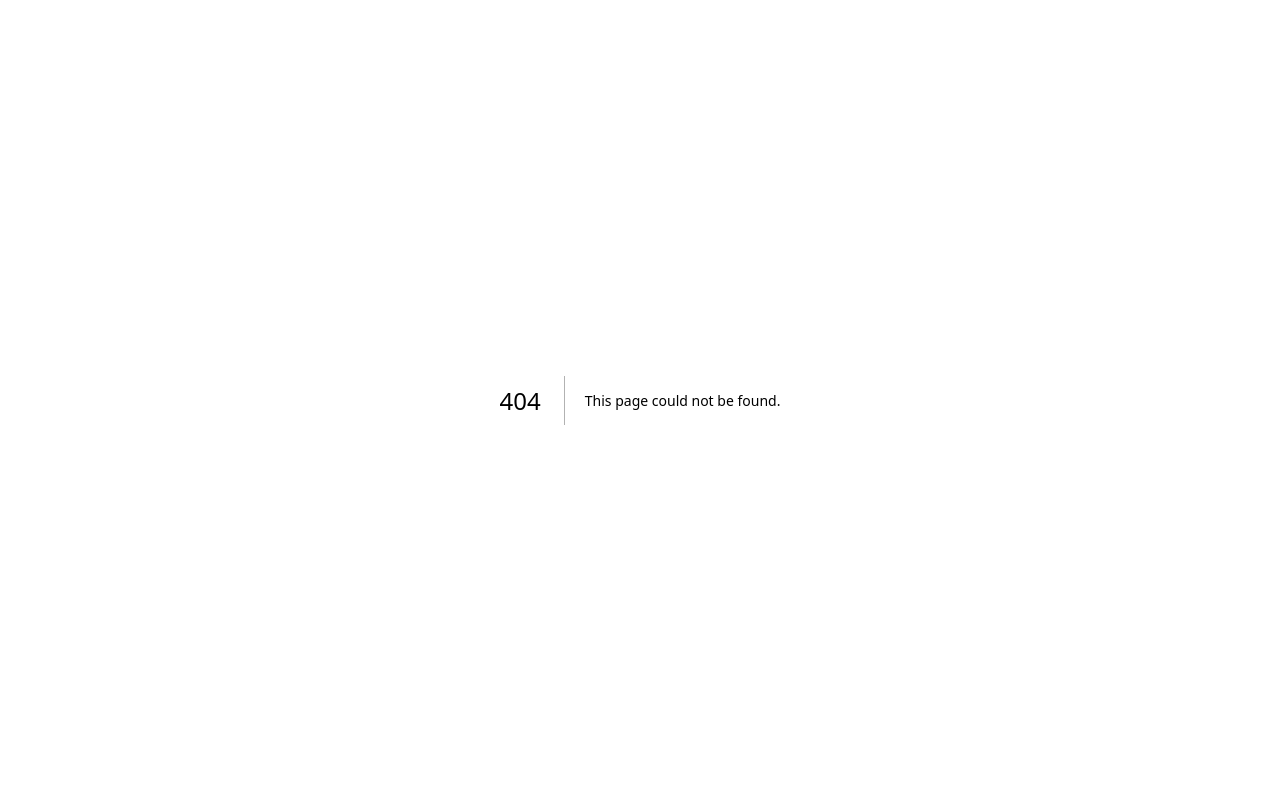
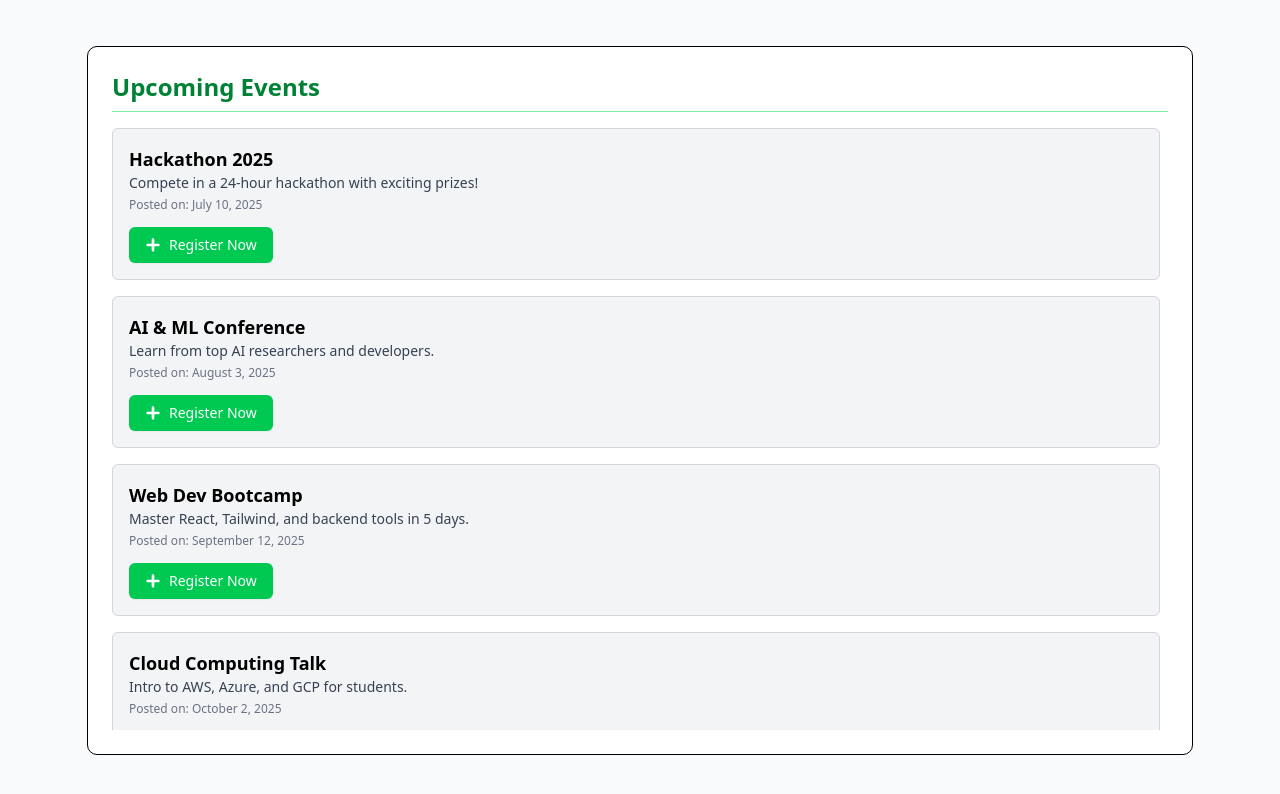
Before and after one commit to kemdav/Tambayan, a Next.js app: page /test/upcomingorg-event-test in a window 1280 px wide. Before the commit this address had no page. Shown: the top 794 px of the page. Built offline with nearby package versions, Linux system fonts and the light colour scheme.

Commit message:
Added Upcoming Event Org

```diff
--- /dev/null
+++ b/src/app/components/ui/general/upcomingorg-event-component.tsx
@@ -0,0 +1,70 @@
+"use client";
+
+import { cn } from "@/lib/utils";
+import { Button } from "./button";
+import { ReactNode } from "react";
+
+interface EventButton {
+  id: string;
+  title?: string;
+  description?: string;
+  date?: string;
+  buttonLabel: string;
+  buttonColorClass?: string;
+  buttonIcon?: ReactNode;
+  onButtonClick?: () => void;
+}
+
+interface UpcomingorgEventComponentProps {
+  events: EventButton[];
+}
+
+export default function UpcomingorgEventComponent({
+  events,
+}: UpcomingorgEventComponentProps) {
+  return (
+    <div className="flex items-center justify-center min-h-screen bg-gray-50">
+      <div
+        className={cn(
+          "flex flex-col p-6 w-[1106px] h-[709px] border rounded-[10px] border-black bg-white"
+        )}
+        style={{ overflow: "hidden" }}
+      >
+        <h1 className="text-2xl font-bold text-green-700 border-b border-green-300 mb-4 pb-2">
+          Upcoming Events
+        </h1>
+
+        <div className="flex flex-col gap-4 overflow-y-auto pr-2 flex-1 min-h-0 scrollbar-hidden">
+          {events.map((event, index) => (
+            <div
+              key={event.id}
+              className="relative border border-gray-300 rounded-md p-4 bg-gray-100 h-[152px] shrink-0"
+            >
+              <h1 className="text-lg font-semibold">{event.title}</h1>
+              <p className="text-sm text-gray-700">{event.description}</p>
+              <p className="text-xs text-gray-500 mt-1">
+                Posted on: {event.date}
+              </p>
+              <div className="absolute bottom-4 left-4">
+                <Button
+                  className={cn(
+                    "flex items-center gap-2 px-4 py-2 rounded-md font-medium text-sm",
+                    event.buttonColorClass
+                  )}
+                  onClick={event.onButtonClick}
+                >
+                  {event.buttonIcon && (
+                    <span className="flex items-center">
+                      {event.buttonIcon}
+                    </span>
+                  )}
+                  <span>{event.buttonLabel}</span>
+                </Button>
+              </div>
+            </div>
+          ))}
+        </div>
+      </div>
+    </div>
+  );
+}
--- /dev/null
+++ b/src/app/test/upcomingorg-event-test/page.tsx
@@ -0,0 +1,87 @@
+"use client";
+import React from "react";
+import UpcomingorgEventComponent from "@/app/components/ui/general/upcomingorg-event-component";
+
+const RegisterIcon = (
+  <svg
+    className="w-5 h-5"
+    fill="none"
+    stroke="currentColor"
+    strokeWidth={2}
+    viewBox="0 0 24 24"
+  >
+    <rect x="3" y="11" width="18" height="2" rx="1" fill="currentColor" />
+    <rect x="11" y="3" width="2" height="18" rx="1" fill="currentColor" />
+  </svg>
+);
+
+const DeregisterIcon = (
+  <svg
+    className="w-5 h-5"
+    fill="none"
+    stroke="currentColor"
+    strokeWidth={2}
+    viewBox="0 0 24 24"
+  >
+    <rect x="3" y="11" width="18" height="2" rx="1" fill="currentColor" />
+  </svg>
+);
+
+const baseEvents = [
+  {
+    id: "event-1",
+    title: "Hackathon 2025",
+    description: "Compete in a 24-hour hackathon with exciting prizes!",
+    date: "July 10, 2025",
+  },
+  {
+    id: "event-2",
+    title: "AI & ML Conference",
+    description: "Learn from top AI researchers and developers.",
+    date: "August 3, 2025",
+  },
+  {
+    id: "event-3",
+    title: "Web Dev Bootcamp",
+    description: "Master React, Tailwind, and backend tools in 5 days.",
+    date: "September 12, 2025",
+  },
+  {
+    id: "event-4",
+    title: "Cloud Computing Talk",
+    description: "Intro to AWS, Azure, and GCP for students.",
+    date: "October 2, 2025",
+  },
+];
+
+export default function UpcomingorgEventTest() {
+  const [registrations, setRegistrations] = React.useState<boolean[]>(() =>
+    baseEvents.map(() => false)
+  );
+
+  const events = baseEvents.map((event, index) => {
+    return {
+      ...event,
+      buttonLabel: registrations[index] ? "Deregister" : "Register Now",
+      buttonColorClass: registrations[index]
+        ? "bg-gray-300 text-gray-800 hover:bg-gray-400"
+        : "bg-green-500 text-white hover:bg-green-600",
+      buttonIcon: registrations[index] ? DeregisterIcon : RegisterIcon,
+      onButtonClick: () => {
+        setRegistrations((prev) => {
+          const updated = [...prev];
+          updated[index] = !updated[index];
+          const action = updated[index] ? "Registered" : "Deregistered";
+          console.log(`${action}: ${event.title} (id: ${event.id})`);
+          return updated;
+        });
+      },
+    };
+  });
+
+  return (
+    <div className="flex items-center justify-center min-h-screen bg-gray-50">
+      <UpcomingorgEventComponent events={events} />
+    </div>
+  );
+}
```
